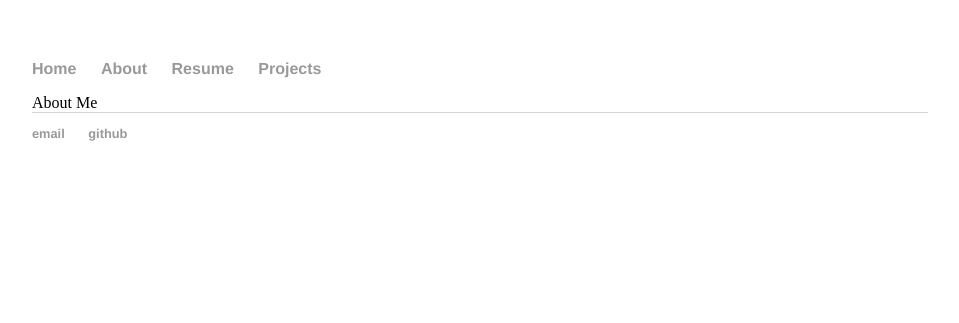
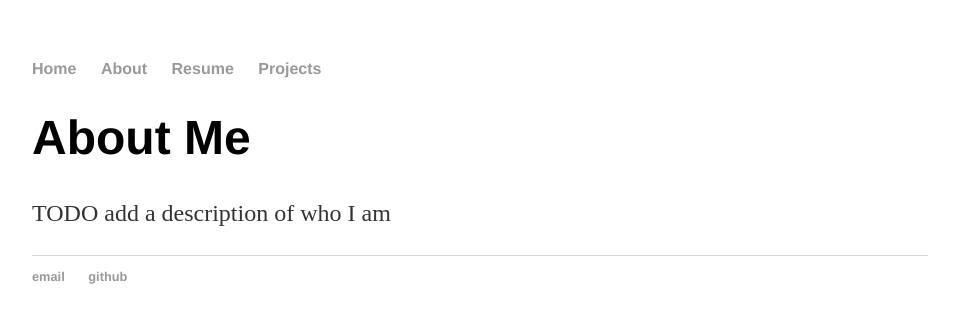
Before and after one commit to BryanFennell/BryanFennell.github.io, a Jekyll site: the page built from about/index.html, in a window 1280 px wide. Shown: the top 323 px of the page, without its empty margins (160-1119 px from the left). Built offline with Jekyll 4.4.1, drawn with Linux system fonts in a browser that asks for light colours.

Commit message:
Update index.html
added the todo on the page and changed the header

```diff
--- a/about/index.html
+++ b/about/index.html
@@ -4,5 +4,6 @@ title: About Bryan Fennell
 ---
 
 <div class = "blurb">
-  <alt-h1>About Me</alt-h1>
+  <h1>About Me</h1>
+      <p>TODO add a description of who I am<p>
 </div><!-- /.blurb -->
```
